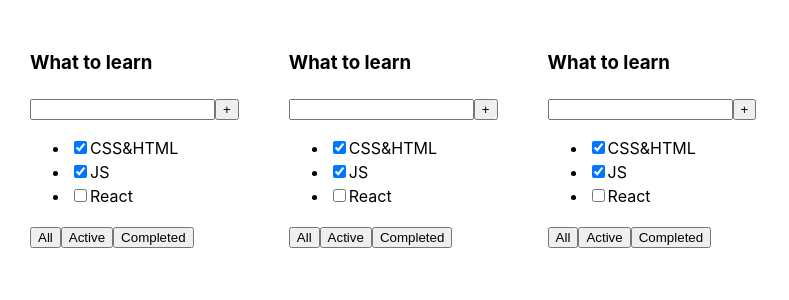
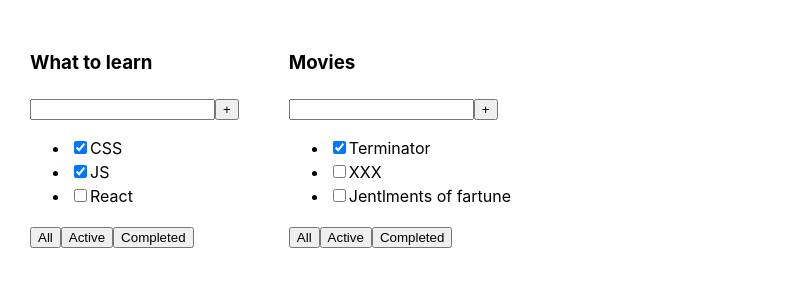
Before and after one commit to Evgg0r/todo-list, a React (Vite) app: page /main in a window 1280 px wide. Shown: the top 300 px of the page, without its empty margins (0-789 px from the left). Built offline with nearby package versions, Linux system fonts and the light colour scheme.

Commit message:
feat: finish lesson 1

```diff
--- a/src/pages/MainPage/MainPage.tsx
+++ b/src/pages/MainPage/MainPage.tsx
@@ -2,11 +2,22 @@
 import { Todolist } from "./Todolist";
 
 const MainPage = () => {
+  let tasks1: Array<TaskType> = [
+    { id: 1, title: "CSS", isDone: true },
+    { id: 1, title: "JS", isDone: true },
+    { id: 1, title: "React", isDone: false },
+  ]
+
+  let tasks2: Array<TaskType> = [
+    { id: 1, title: "Terminator", isDone: true },
+    { id: 1, title: "XXX", isDone: false },
+    { id: 1, title: "Jentlments of fartune", idDone: true },
+  ]
+
   return (
     <div className={s.main}>
-      <Todolist/>
-      <Todolist/>
-      <Todolist/>
+      <Todolist title="What to learn" tasks={tasks1} />
+      <Todolist title="Movies" tasks={tasks2} />
     </div>
   );
 };
--- a/src/pages/MainPage/Todolist.tsx
+++ b/src/pages/MainPage/Todolist.tsx
@@ -1,15 +1,28 @@
-export function Todolist() {
+
+type TaskType = {
+  id: number
+  title: string
+  isDone: boolean
+}
+
+type PropsType = {
+  title: string
+  tasks: Array<TaskType>
+}
+
+
+export function Todolist(props: PropsType) { // props = {title: "What to learn"}
   return (
     <div>
-      <h3>What to learn</h3>
+      <h3>{props.title}</h3>
       <div>
         <input />
         <button>+</button>
       </div>
       <ul>
-        <li><input type="checkbox" checked={true} /><span>CSS&HTML</span></li>
-        <li><input type="checkbox" checked={true} /><span>JS</span></li>
-        <li><input type="checkbox" checked={false} /><span>React</span></li>
+        <li><input type="checkbox" checked={props.tasks[0].isDone} /><span>{props.tasks[0].title}</span></li>
+        <li><input type="checkbox" checked={props.tasks[1].isDone} /><span>{props.tasks[1].title}</span></li>
+        <li><input type="checkbox" checked={props.tasks[2].isDone} /><span>{props.tasks[2].title}</span></li>
       </ul>
       <div>
         <button>All</button>
```
